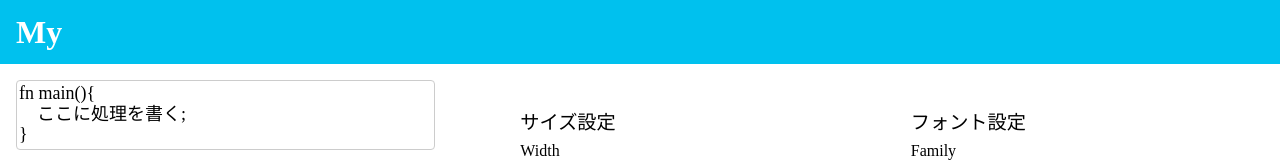
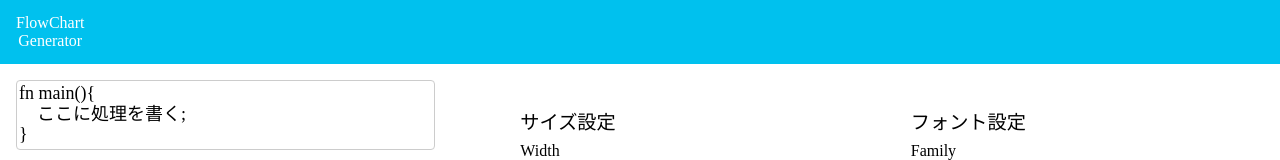
Before and after one commit to aho4ahoaho/flowchart, a Next.js app: page / in a window 1280 px wide. Shown: the top 160 px of the page. Built offline with nearby package versions, Linux system fonts and the light colour scheme.

Commit message:
ヘッダをとりあえずで差し替え

```diff
--- a/src/components/header.module.scss
+++ b/src/components/header.module.scss
@@ -1,39 +1,44 @@
-.header{
+.header {
     display: flex;
     width: 100%;
     height: 4rem;
     justify-content: space-between;
     align-items: center;
-    padding: 0 min(2vw,1rem);
+    padding: 0 min(2vw, 1rem);
     box-sizing: border-box;
 
     background-color: var(--primary-color);
 
-    div.menu{
+    div.menu {
         height: 100%;
         width: 4rem;
         padding: 0.25rem;
         box-sizing: border-box;
-        img{
+
+        img {
             width: 100%;
             height: 100%;
         }
     }
-    a{
+
+    a {
         text-decoration: none;
-        h1{
+
+        p {
             margin: 0;
             flex-grow: 1;
             text-align: center;
             color: white;
         }
     }
-    div.rightmenu{
+
+    div.rightmenu {
         height: 100%;
         width: 4rem;
         padding: 0.25rem;
         box-sizing: border-box;
-        img{
+
+        img {
             width: 100%;
             height: 100%;
         }
--- a/src/components/header.tsx
+++ b/src/components/header.tsx
@@ -5,7 +5,8 @@ export const Header = () => {
     return (
         <header className={style.header}>
             <Link href="/">
-                <h1>My</h1>
+                <p>FlowChart</p>
+                <p>Generator</p>
             </Link>
             <div className={style.menu}></div>
         </header>
```
